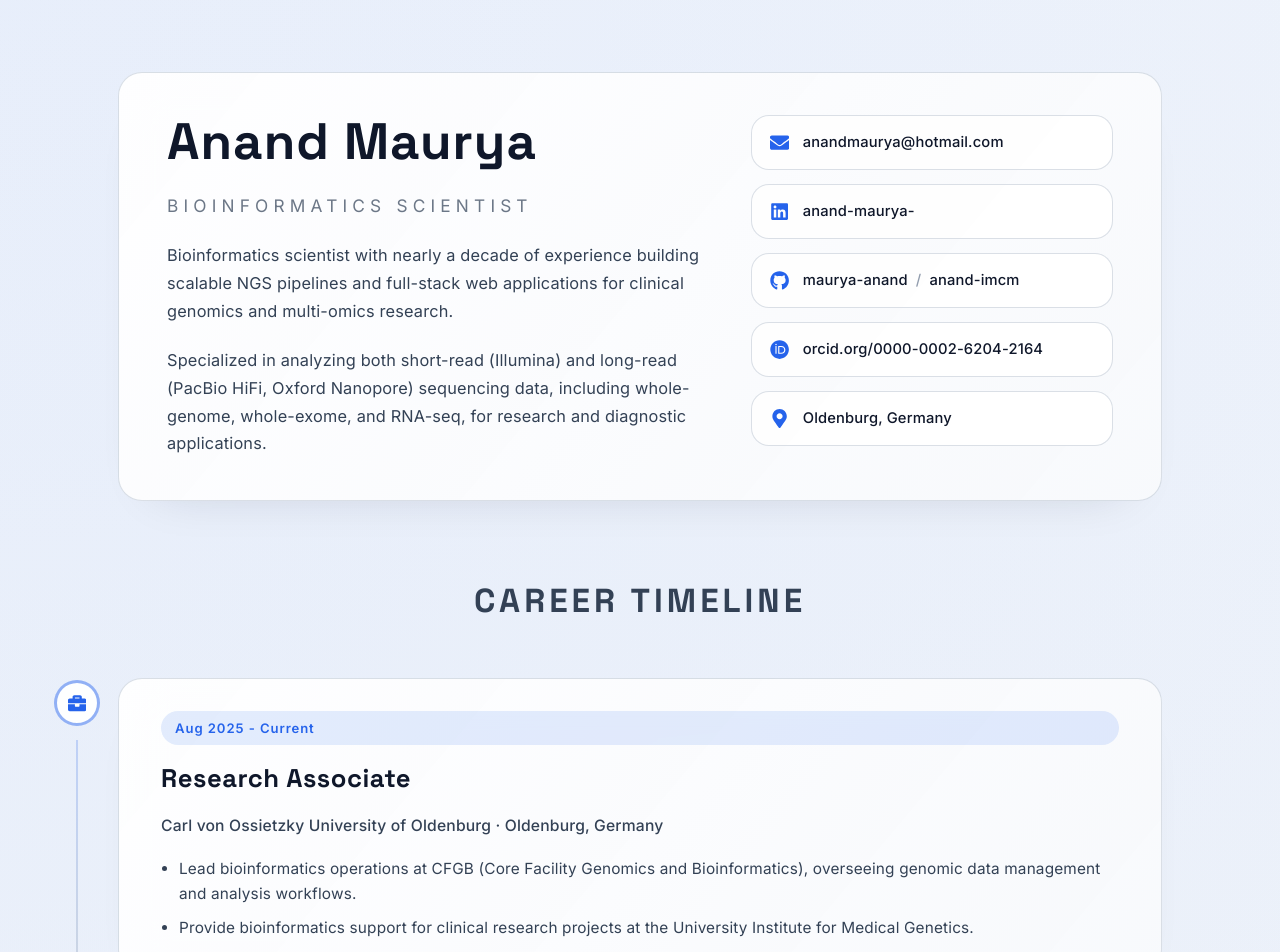
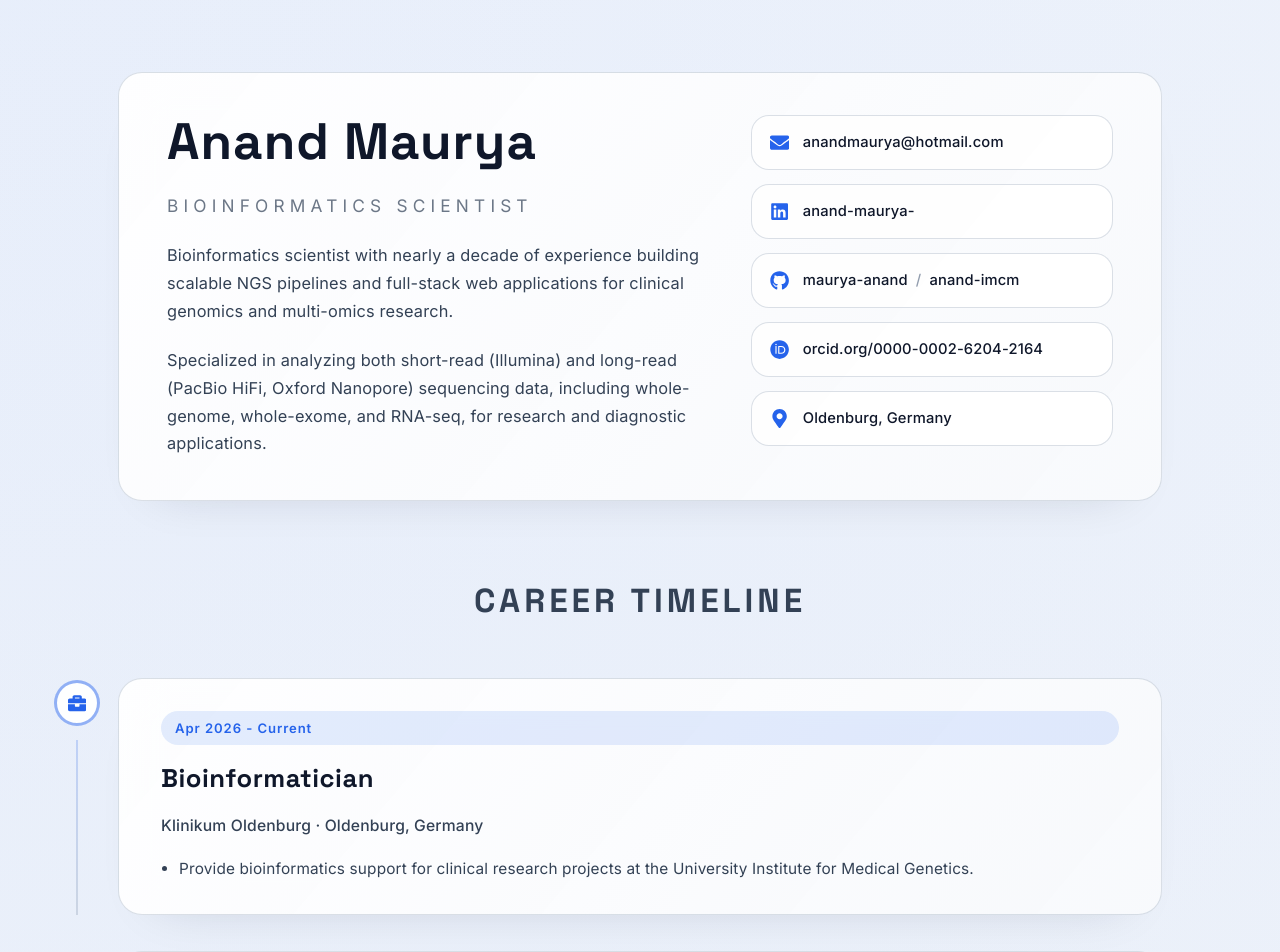
Before and after one commit to maurya-anand/maurya-anand.github.io, a React (Vite) app: page / in a window 1280 px wide. Shown: the top 952 px of the page. Built offline with nearby package versions, Linux system fonts and the light colour scheme.

Commit message:
added new work experience entry

```diff
--- a/src/components/Timeline.jsx
+++ b/src/components/Timeline.jsx
@@ -3,6 +3,16 @@ import "./Timeline.css";
 import { FaBriefcase, FaGraduationCap } from "react-icons/fa";
 
 const timelineData = [
+    {
+    type: "work",
+    company: "Klinikum Oldenburg",
+    location: "Oldenburg, Germany",
+    title: "Bioinformatician",
+    period: "Apr 2026 - Current",
+    duties: [
+      "Provide bioinformatics support for clinical research projects at the University Institute for Medical Genetics.",
+    ],
+  },
   {
     type: "work",
     company: "Carl von Ossietzky University of Oldenburg",
@@ -10,8 +20,9 @@ const timelineData = [
     title: "Research Associate",
     period: "Aug 2025 - Current",
     duties: [
-      "Lead bioinformatics operations at CFGB (Core Facility Genomics and Bioinformatics), overseeing genomic data management and analysis workflows.",
-      "Provide bioinformatics support for clinical research projects at the University Institute for Medical Genetics.",
+      "Lead bioinformatics operations at CFGB, including multi-omics data analysis (WGS, WES, RNA-seq, and single-cell) using short-read and long-read sequencing platforms.",
+      "Develop in-house tools and pipelines for multi-omics data analysis.",
+      "Perform data management and maintain documentation of analyses and code to support collaborative research projects at CFGB.",
     ],
   },
   {
```
